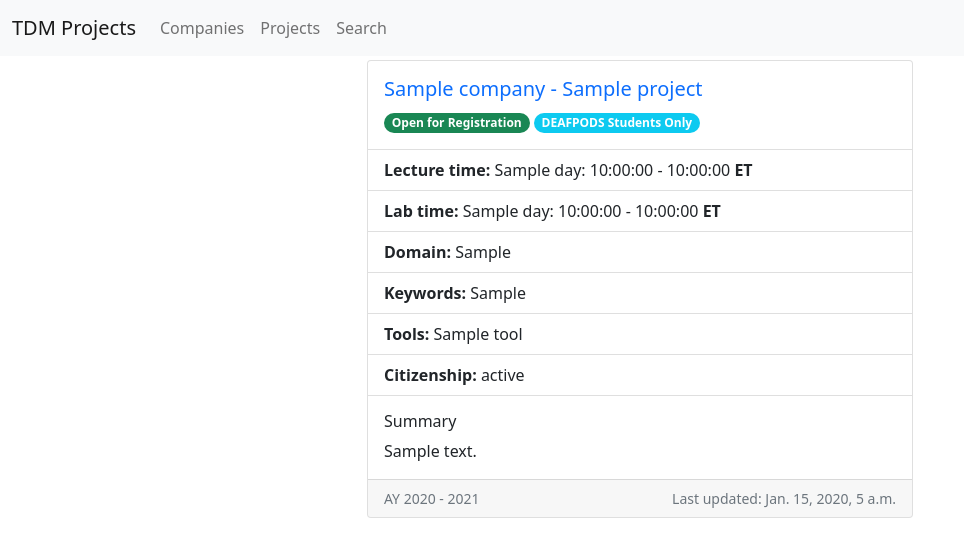
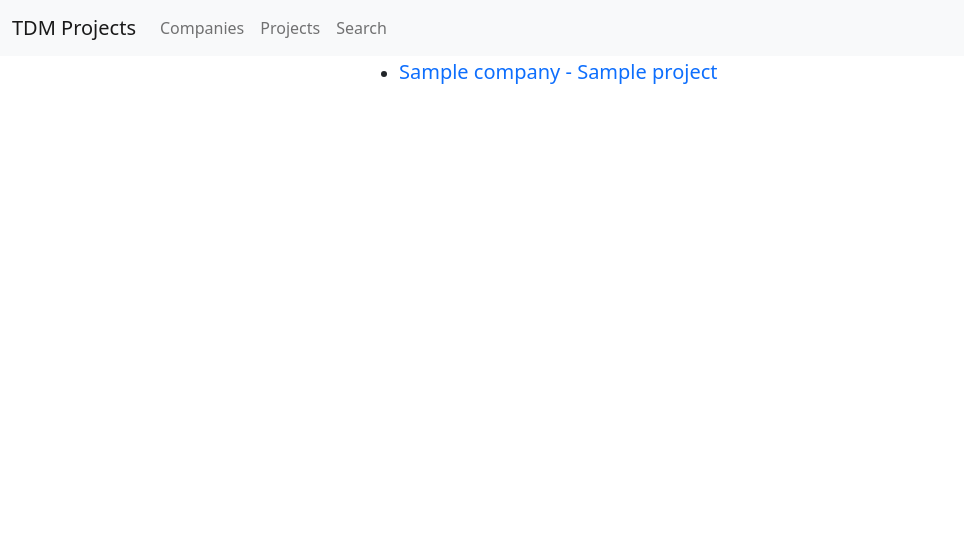
Before and after one commit to TheDataMine/tdm_site, a Django app: a page that uses tdm_site/templates/companies/company_detail.html in a window 1280 px wide. Shown: the top 557 px of the page, without its empty margins (0-964 px from the left). Run offline with Django 3.2, Linux system fonts and the light colour scheme; tables that the repository leaves empty hold one stand-in row (values such as "Sample post"); parts of the project's set-up code (start-up, migrations or seed data) failed here and were passed over; some libraries are stand-ins or nearby versions.

Commit message:
2023 updates

```diff
--- a/tdm_site/projects/forms.py
+++ b/tdm_site/projects/forms.py
@@ -22,4 +22,4 @@ class SearchProjectsForm(forms.Form):
     lab_times = forms.ModelMultipleChoiceField(queryset=Labtime.objects.all(), required=False, widget=forms.SelectMultiple(attrs={"class": "form-control"}))
     lecture_times = forms.ModelMultipleChoiceField(queryset=Lecturetime.objects.all(), required=False, widget=forms.SelectMultiple(attrs={"class": "form-control"}))
     registration_status = forms.BooleanField(required=False, widget=forms.RadioSelect(choices=((True, "Open for Registration"), (False, "Closed for Registration"),)))
-    deafpods_bool = forms.BooleanField(required=False, widget=forms.RadioSelect(choices=((True, "DEAFPODS students only"), (False, ""),)))
+    deafpods_bool = forms.BooleanField(required=False, widget=forms.RadioSelect(choices=((True, "Include DEAFPODS projects"), (False, "Exclude DEAFPODS projects"),)))
--- a/tdm_site/templates/companies/company_detail.html
+++ b/tdm_site/templates/companies/company_detail.html
@@ -12,37 +12,9 @@
           {% for project in object %}
           <div class="row justify-content-center">
             <div class="col-6">
-              <div class="card mb-3">
-                <div class="card-body">
-                  <a href="{{ project.get_absolute_url }}" class="text-decoration-none"><h5 class="card-title">{{ project.company }} - {{ project.title }}</h5></a>
-                  {% if project.registration_status %}
-                  <span class="badge rounded-pill bg-success">Open for Registration</span>
-                  {% else %}
-                  <span class="badge rounded-pill bg-danger">Closed for Registration</span>
-                  {% endif %}
-                  {% if project.deafpods_bool %}
-                  <span class="badge rounded-pill bg-info">DEAFPODS Students Only</span>
-                  {% endif %}
-                </div>
-                <ul class="list-group list-group-flush">
-                  <li class="list-group-item"><b>Lecture time:</b> {{ project.lecturetimes.all|join:", " }} <b>ET</b></li>
-                  <li class="list-group-item"><b>Lab time:</b> {{ project.labtimes.all|join:", " }} <b>ET</b></li>
-                  <li class="list-group-item"><b>Domain:</b> {{ project.domain }}</li>
-                  <li class="list-group-item"><b>Keywords:</b> {{ project.keywords.all|join:", " }}</li>
-                  <li class="list-group-item"><b>Tools:</b> {{ project.tools.all|join:", " }}</li>
-                  <li class="list-group-item"><b>Citizenship:</b> {{ project.citizenship_status }}</li>
-                </ul>
-                <div class="card-body">
-                  <h6 class="card-text">Summary</h6>
-                  <p class="card-text">{{ project.summary }}</p>
-                </div>
-                <div class="card-footer">
-                  <div class="row">
-                    <small class="text-muted col-sm-6 text-start">AY {{ project.year }} - {{ project.year|add:"1" }}</small>
-                    <small class="text-muted col-sm-6 text-end">Last updated: {{ project.updated_at }}</small>
-                  </div>
-                </div>
-              </div>
+              <ul>
+                <li><a href="{{ project.get_absolute_url }}" class="text-decoration-none"><h5 class="card-title">{{ project.company }} - {{ project.title }}</h5></a></li>
+              </ul>
             </div>
           </div>
         {% empty %}
--- a/tdm_site/templates/projects/project_list.html
+++ b/tdm_site/templates/projects/project_list.html
@@ -36,7 +36,7 @@
 		<div class="col-3" id="sticky-sidebar">
 			<div class="sticky-top" style='border-style: solid; padding: 10px;'>
 				<h3>Directions</h1>
-				<p>Use the <a href="https://projects.the-examples-book.com/companies/">Companies</a> tab to view all projects by company</p>
+				<p>Use the <a href="https://projects.the-examples-book.com/projects/by-year">Companies</a> tab to view all projects by company</p>
 				<p>Use the <a href="https://projects.the-examples-book.com/projects/search">Search</a> tab to search for projects by domain, keywords, and meeting time</p>
 				<br>
 				<p><b>Click on individual projects to view more information including project descriptions from corporate partners</b></p>
@@ -45,7 +45,7 @@
 		<div class="col-6" id="main">
 			<div id="directions" style='border-style: solid; padding: 10px;'>
 				<h3>Directions</h1>
-				<p>Use the <a href="https://projects.the-examples-book.com/companies/">Companies</a> tab to view all projects by company</p>
+				<p>Use the <a href="https://projects.the-examples-book.com/projects/by-year">Companies</a> tab to view all projects by company</p>
 				<p>Use the <a href="https://projects.the-examples-book.com/projects/search">Search</a> tab to search for projects by domain, keywords, and meeting time</p>
 				<br>
 				<p><b>Click on individual projects to view more information including project descriptions from corporate partners</b></p>
```
